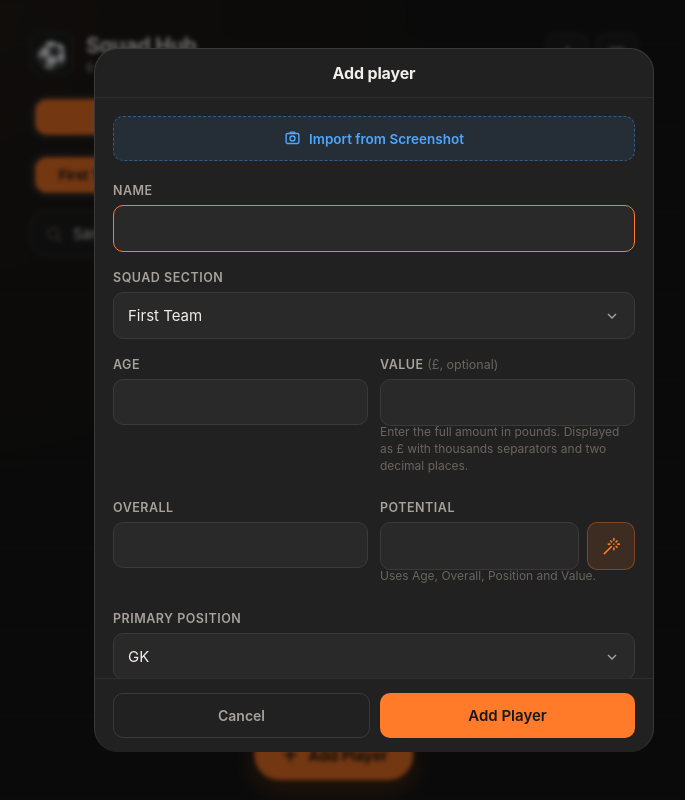
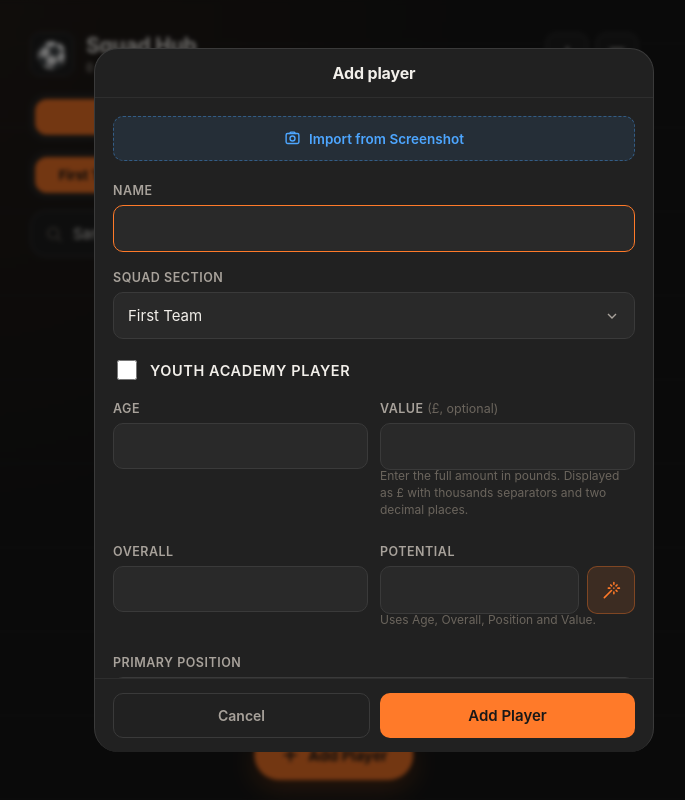
Before and after one commit to RTChaud/career-mode-companion, a plain HTML site: page index.html in a window 1280 px wide. Both pictures are taken after typing "Sample" into the empty fields and a click on the button "Add Player". Shown: the whole page, without its empty margins (306-991 px from the left). Drawn offline with Linux system fonts and the light colour scheme.

Commit message:
Add files via upload

```diff
--- a/index.html
+++ b/index.html
@@ -201,6 +201,11 @@
     </section>
 
     <section class="sheet__section">
+      <h3>Youth Academy</h3>
+      <div class="chip-group" id="youthAcademyFilterChips" role="group" aria-label="Filter by youth academy"></div>
+    </section>
+
+    <section class="sheet__section">
       <h3>Position</h3>
       <div class="chip-group" id="positionChips" role="group" aria-label="Filter by position"></div>
     </section>
@@ -246,6 +251,13 @@
       <label for="fieldSquadSection">Squad section</label>
       <select id="fieldSquadSection" name="squadSection" required></select>
       <p class="field__error" id="errorSquadSection" hidden>Choose a squad section.</p>
+    </div>
+
+    <div class="field">
+      <label class="checkbox-field" for="fieldYouthAcademy">
+        <input type="checkbox" id="fieldYouthAcademy" name="youthAcademy">
+        <span>Youth Academy player</span>
+      </label>
     </div>
 
     <div class="field-row">
--- a/style.css
+++ b/style.css
@@ -632,6 +632,21 @@ button, input, select, textarea { font-family: inherit; color: inherit; }
   -webkit-overflow-scrolling: touch;
 }
 .field { margin-bottom: 18px; }
+.checkbox-field {
+  display: flex !important;
+  align-items: center;
+  gap: 10px;
+  font-size: 14.5px !important;
+  font-weight: 600 !important;
+  color: var(--text) !important;
+  cursor: pointer;
+}
+.checkbox-field input[type="checkbox"] {
+  width: 20px;
+  height: 20px;
+  accent-color: var(--accent);
+  flex-shrink: 0;
+}
 .field-row {
   display: grid;
   grid-template-columns: 1fr 1fr;
```
